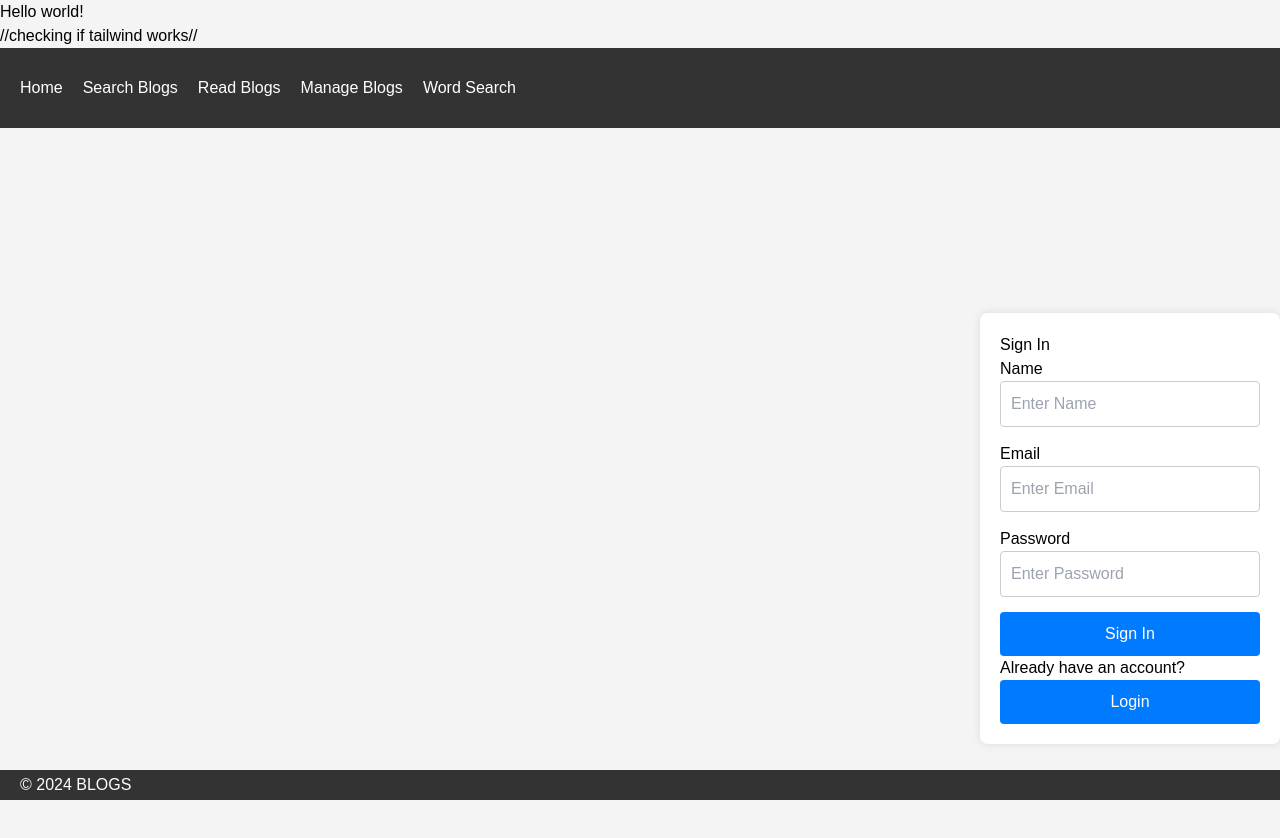
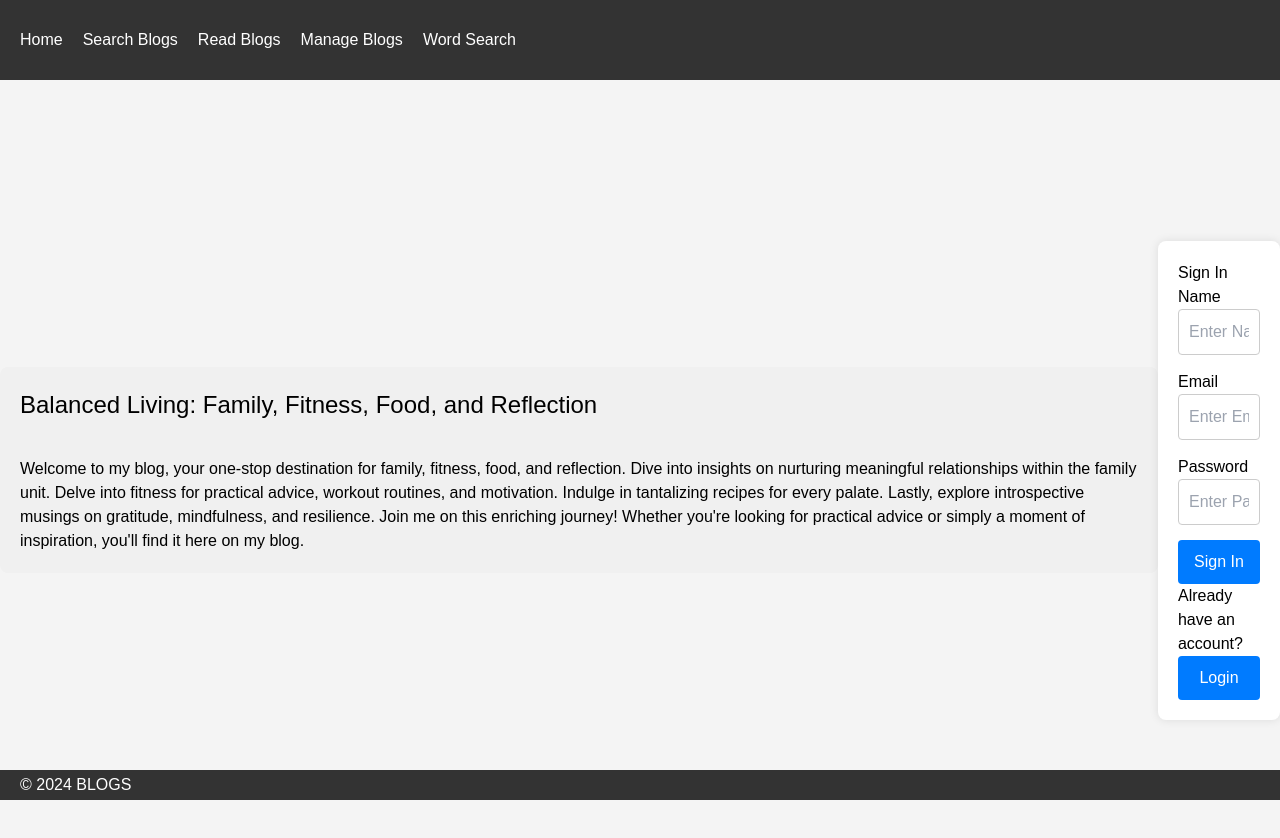
Before and after one commit to Chokseys2022/Frontend, a React (Vite) app: page / in a window 1280 px wide. Shown: the top 838 px of the page. Built offline with nearby package versions, Linux system fonts and the light colour scheme.

Commit message:
added content on  home page

```diff
--- a/src/App.css
+++ b/src/App.css
@@ -216,6 +216,25 @@
   font-size: 18px; /* Font size */
   margin-top: 10px;
 }
+
+/*welcome page*/
+.welcomeContainer {
+  background-color: #f0f0f0;
+  padding: 20px;
+  border-radius: 8px;
+  margin-bottom: 20px;
+}
+
+.welcomeContainer h1 {
+  font-size: 24px;
+  margin-bottom: 10px;
+}
+
+.welcomeContainer p {
+  font-size: 16px;
+  line-height: 1.5;
+}
+
 /*FORM*/
 .container {
   display:flex ;
@@ -233,10 +252,6 @@
   margin-left: auto;
 }
 
-.h2 {
-  margin-bottom: 50px;
-  text-align: center;
-}
 
 .formGroup {
   margin-bottom: 15px;
--- a/src/App.jsx
+++ b/src/App.jsx
@@ -1,32 +1,31 @@
 //App.jsx
 import React from "react";
-import { BrowserRouter as Router, Route, Routes,NavLink } from 'react-router-dom';
+import {
+  BrowserRouter as Router,
+  Route,
+  Routes,
+  NavLink,
+} from "react-router-dom";
 import "./App.css";
 import Header from "./components/Header.jsx";
 import Footer from "./components/Footer.jsx";
-import Home from "./pages/Home.jsx"
+import Home from "./pages/Home.jsx";
 import SearchBlog from "./pages/SearchBlog.jsx";
 import ReadBlog from "./pages/ReadBlog.jsx";
 import ManageBlog from "./pages/ManageBlog.jsx";
-import WordSearch from "./pages/WordSearch.jsx"
-
+import WordSearch from "./pages/WordSearch.jsx";
 
 function App() {
   return (
     <Router>
       <div>
-      <h1 className="text-red-500 font-bold underline">
-
-      Hello world!
-    </h1>//checking if tailwind works//
         <Header />
         <Routes>
           <Route path="/" element={<Home />} />
           <Route path="/search" element={<SearchBlog />} />
           <Route path="/read" element={<ReadBlog />} />
           <Route path="/manage" element={<ManageBlog />} />
-          <Route path="/wordsearch" element={<WordSearch />}/>
-
+          <Route path="/wordsearch" element={<WordSearch />} />
         </Routes>
         <Footer />
       </div>
--- /dev/null
+++ b/src/components/Welcome.jsx
@@ -0,0 +1,12 @@
+import React from 'react';
+
+function Welcome() {
+  return (
+    <div className="welcomeContainer">
+      <h1>Balanced Living: Family, Fitness, Food, and Reflection</h1><br/>
+      <p>Welcome to my blog, your one-stop destination for family, fitness, food, and reflection. Dive into insights on nurturing meaningful relationships within the family unit. Delve into fitness for practical advice, workout routines, and motivation. Indulge in tantalizing recipes for every palate. Lastly, explore introspective musings on gratitude, mindfulness, and resilience. Join me on this enriching journey! Whether you're looking for practical advice or simply a moment of inspiration, you'll find it here on my blog.</p>
+    </div>
+  );
+}
+
+export default Welcome;
--- a/src/pages/Home.jsx
+++ b/src/pages/Home.jsx
@@ -1,4 +1,5 @@
 import React, { useState } from 'react';
+import Welcome from '../components/Welcome';
 import '../App.css';
 
 function App() {
@@ -25,6 +26,7 @@
 
   return (
     <div className="container">
+    <Welcome />
       <div className="formContainer">
         <h2>Sign In</h2>
         {error && <div className="errorMessage">{error}</div>}
```
